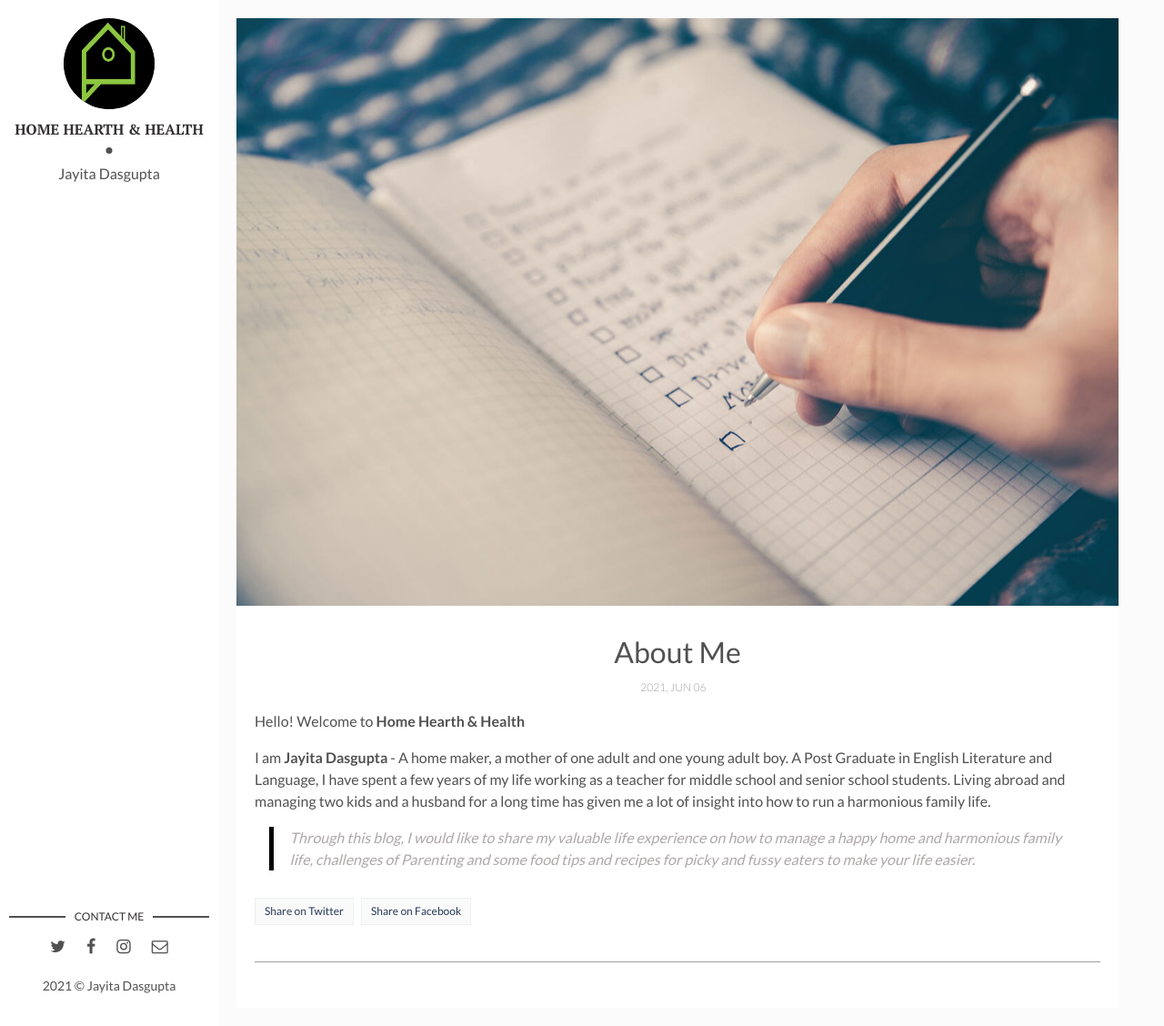
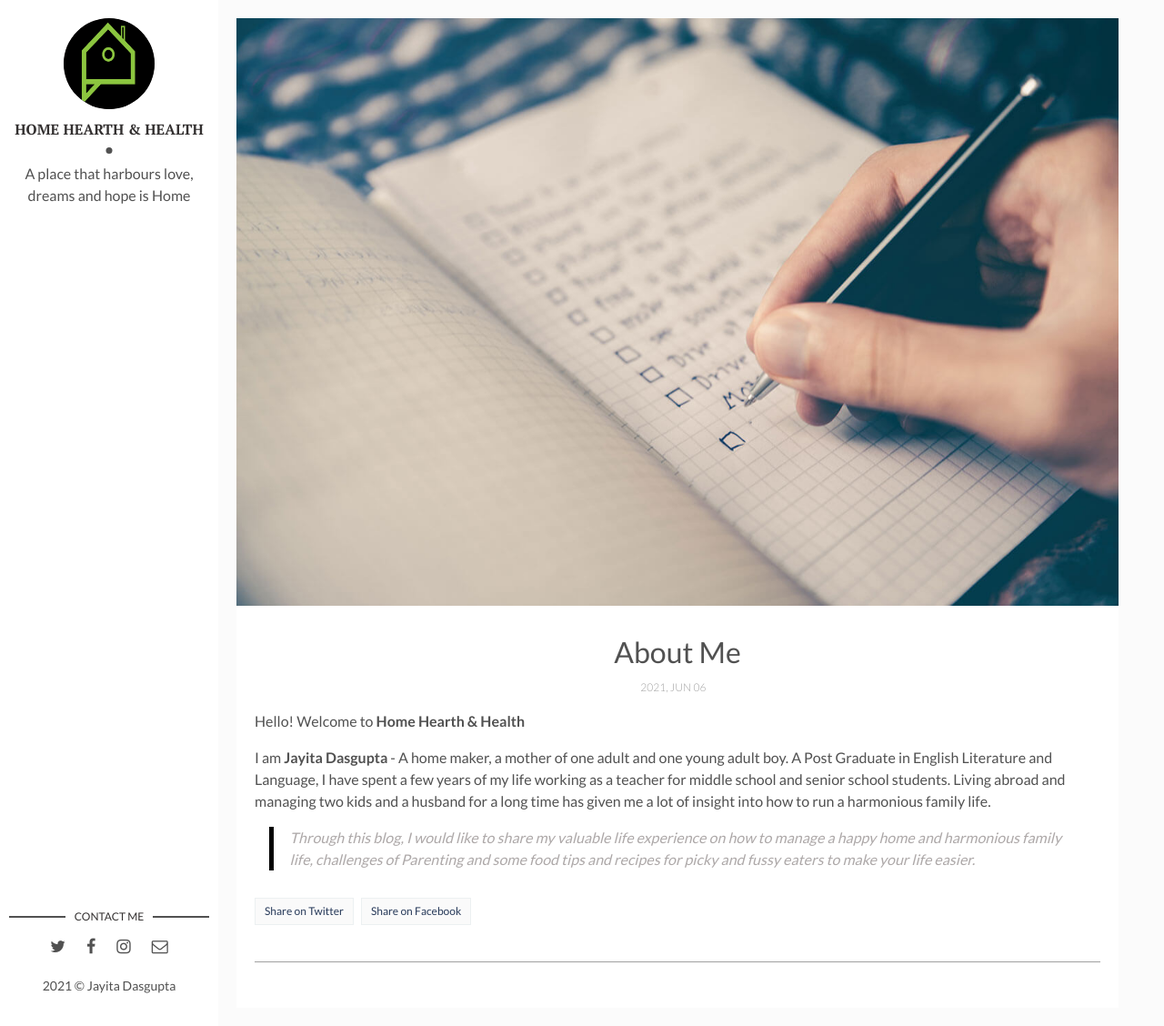
Before and after one commit to banutsav/hhh-netlify-blog, a Jekyll site: the page built from about.md, in a window 1280 px wide and 1128 px high. Shown: the whole window at 91% size. Built offline with Jekyll 4.4.1, drawn with Linux system fonts in a browser that asks for light colours.

Commit message:
added tagline, pulling tagline to head

```diff
--- a/_config.yml
+++ b/_config.yml
@@ -1,8 +1,11 @@
 title: Home Hearth & Health
+
 description: 'Through this blog,
 I would like to share my valuable life experience on how to manage
 a happy home and harmonious family life, challenges of Parenting and
 some food tips and recipes for picky and fussy eaters to make your life easier.'
+
+tagline: 'A place that harbours love, dreams and hope is Home'
 
 permalink: ':title/'
 baseurl: ''
--- a/_layouts/main.html
+++ b/_layouts/main.html
@@ -9,7 +9,7 @@ layout: default
         <a href="{{site.baseurl}}/"><img src="{{site.baseurl}}/assets/img/{% if site.logo-img %}{{site.logo-img}}{% endif %}" alt="{{site.author}}"></a>
       </div>
       <div class="author-name">{{site.title}}</div>
-      <p>{{ site.author }}</p>
+      <p>{{ site.tagline }}</p>
     </div>
   </header> <!-- End Header -->
 
```
